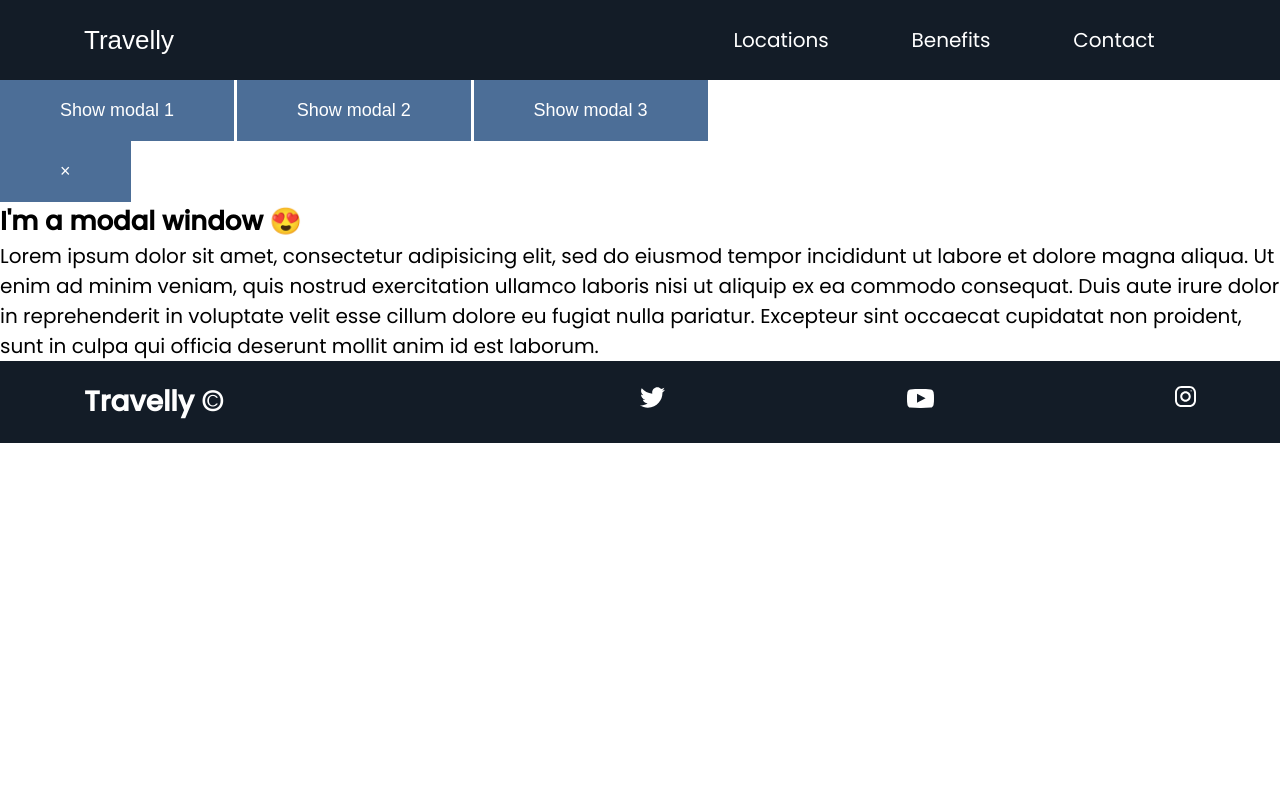
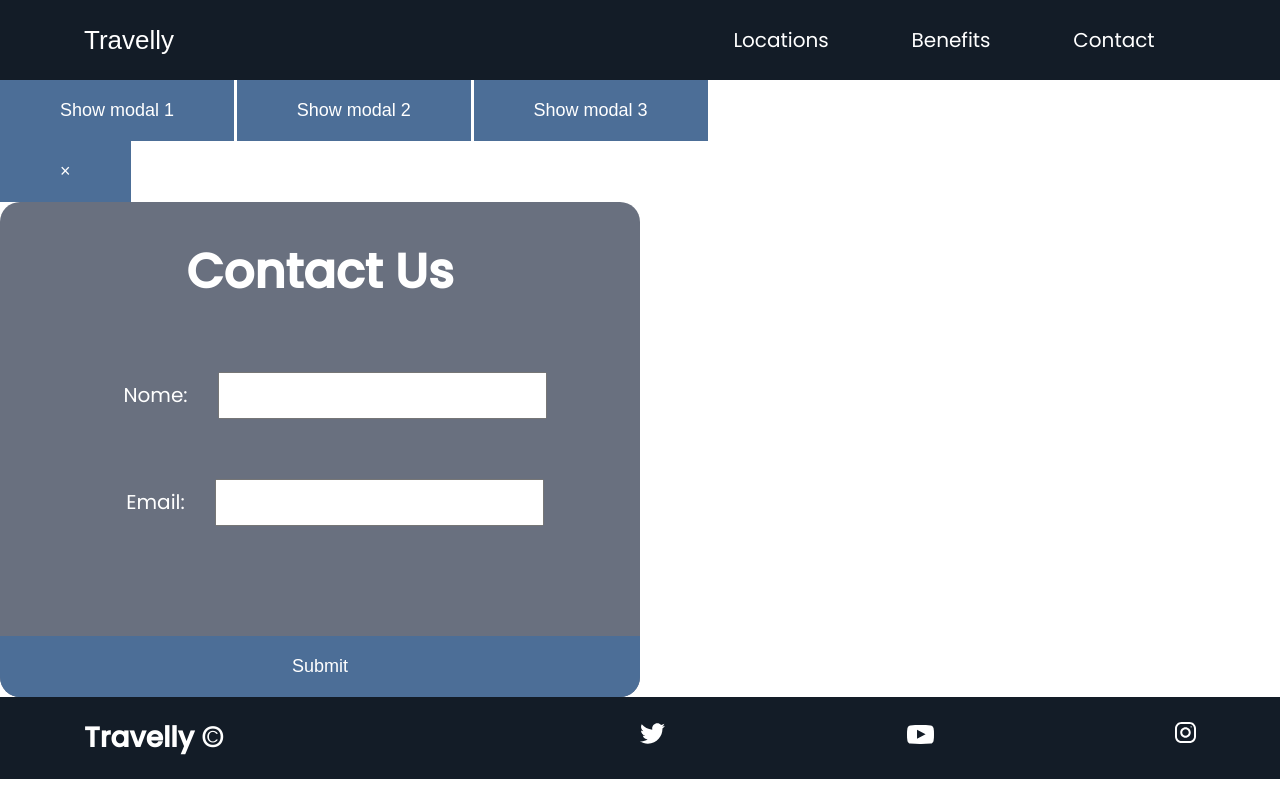
Before and after one commit to LeoMatheus/empresa-viagem, a plain HTML site: page reservas.html in a window 1280 px wide. Drawn offline with Linux system fonts and the light colour scheme; a web font is replaced by a local one.

Commit message:
Commit reservas

```diff
--- a/js/script-reserva.js
+++ b/js/script-reserva.js
@@ -12,7 +12,6 @@ const closeModal = function () {
 };
 
 const openModal = function () {
-  console.log(`Button clicked `);
   modal.classList.remove('hidden');
   overlay.classList.remove('hidden');
 };
--- a/reservas.html
+++ b/reservas.html
@@ -38,17 +38,22 @@
 
     <div class="modal hidden">
       <button class="close-modal">&times;</button>
-      <h1>I'm a modal window 😍</h1>
-      <p>
-        Lorem ipsum dolor sit amet, consectetur adipisicing elit, sed do eiusmod
-        tempor incididunt ut labore et dolore magna aliqua. Ut enim ad minim
-        veniam, quis nostrud exercitation ullamco laboris nisi ut aliquip ex ea
-        commodo consequat. Duis aute irure dolor in reprehenderit in voluptate
-        velit esse cillum dolore eu fugiat nulla pariatur. Excepteur sint
-        occaecat cupidatat non proident, sunt in culpa qui officia deserunt
-        mollit anim id est laborum.
-      </p>
-    </div>
+      <div class="form-wrapper">
+        <header class="form-head">
+          <h2>Contact Us</h2>
+        </header>
+        <form action="https://formspree.io/f/xleaywzo" method="POST">
+          <div class="name-form">
+            <label for="name">Nome:</label
+            ><input id="name" type="text" name="name" required />
+          </div>
+          <div class="email-form">
+            <label for="email">Email:</label
+            ><input id="email" type="email" name="_replyto" required />
+          </div>
+          <button type="submit" value="Send">Submit</button>
+        </form>
+      </div>
     <div class="overlay hidden"></div>
   </main>
     <footer>
--- /dev/null
+++ b/style/_modal.scss
@@ -0,0 +1,51 @@
+.show-modal {
+    font-size: 2rem;
+    font-weight: 600;
+    padding: 1.75rem 3.5rem;
+    margin: 5rem 2rem;
+    border: none;
+    background-color: #fff;
+    color: #444;
+    border-radius: 10rem;
+    cursor: pointer;
+  }
+
+  .close-modal {
+    position: absolute;
+    top: 1.2rem;
+    right: 2rem;
+    font-size: 5rem;
+    color: #333;
+    cursor: pointer;
+    border: none;
+    background: none;
+  }
+
+  .hidden {
+    display: none;
+  }
+
+  .modal {
+    position: absolute;
+    top: 50%;
+    left: 50%;
+    transform: translate(-50%, -50%);
+    width: 70%;
+
+    background-color: white;
+    padding: 6rem;
+    border-radius: 5px;
+    box-shadow: 0 3rem 5rem rgba(0, 0, 0, 0.3);
+    z-index: 10;
+  }
+
+  .overlay {
+    position: absolute;
+    top: 0;
+    left: 0;
+    width: 100%;
+    height: 100%;
+    background-color: rgba(0, 0, 0, 0.6);
+    backdrop-filter: blur(3px);
+    z-index: 5;
+  }
--- /dev/null
+++ b/style/style-reserva.scss
@@ -0,0 +1,6 @@
+@import "modal";
+@import "global";
+
+@import "header";
+
+@import "header";
```
Also changed, not shown: index.html (+1 -1 lines), js/script.js (+18 -18 lines), style/style-reserva.css (added), 1 other file.
